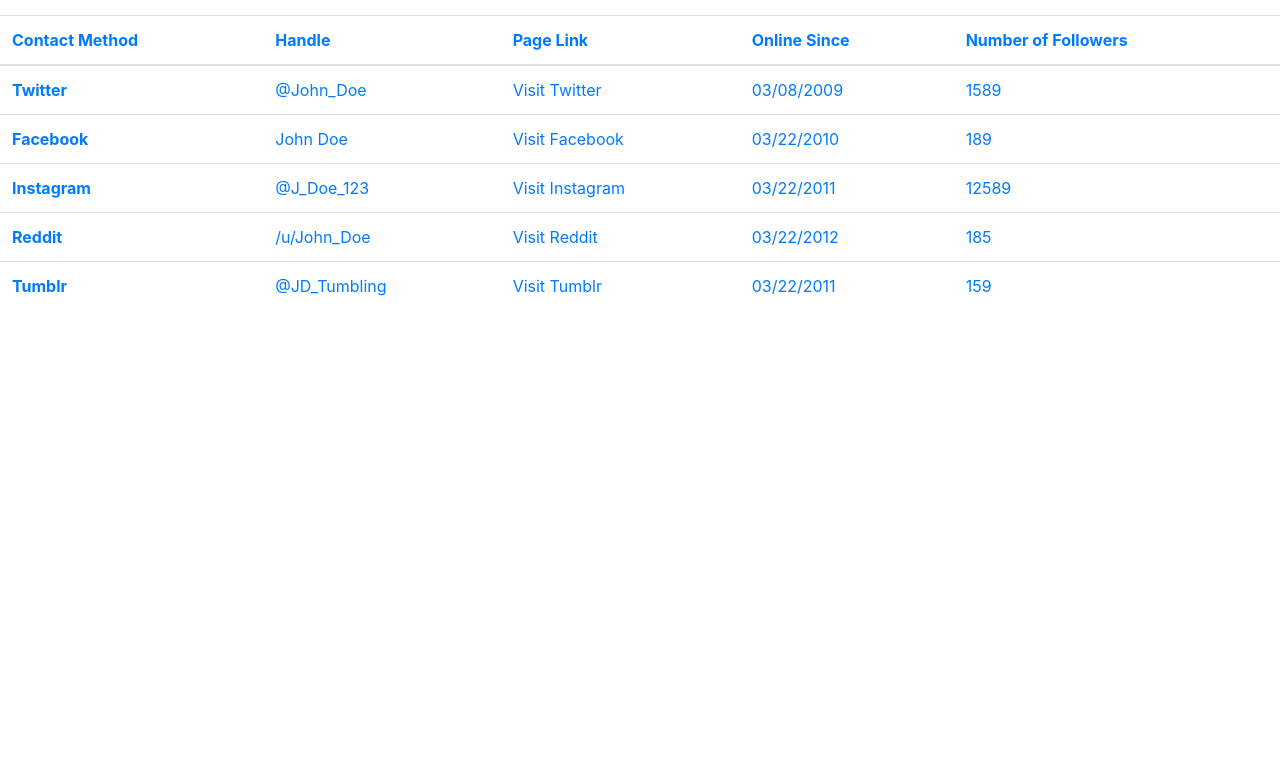
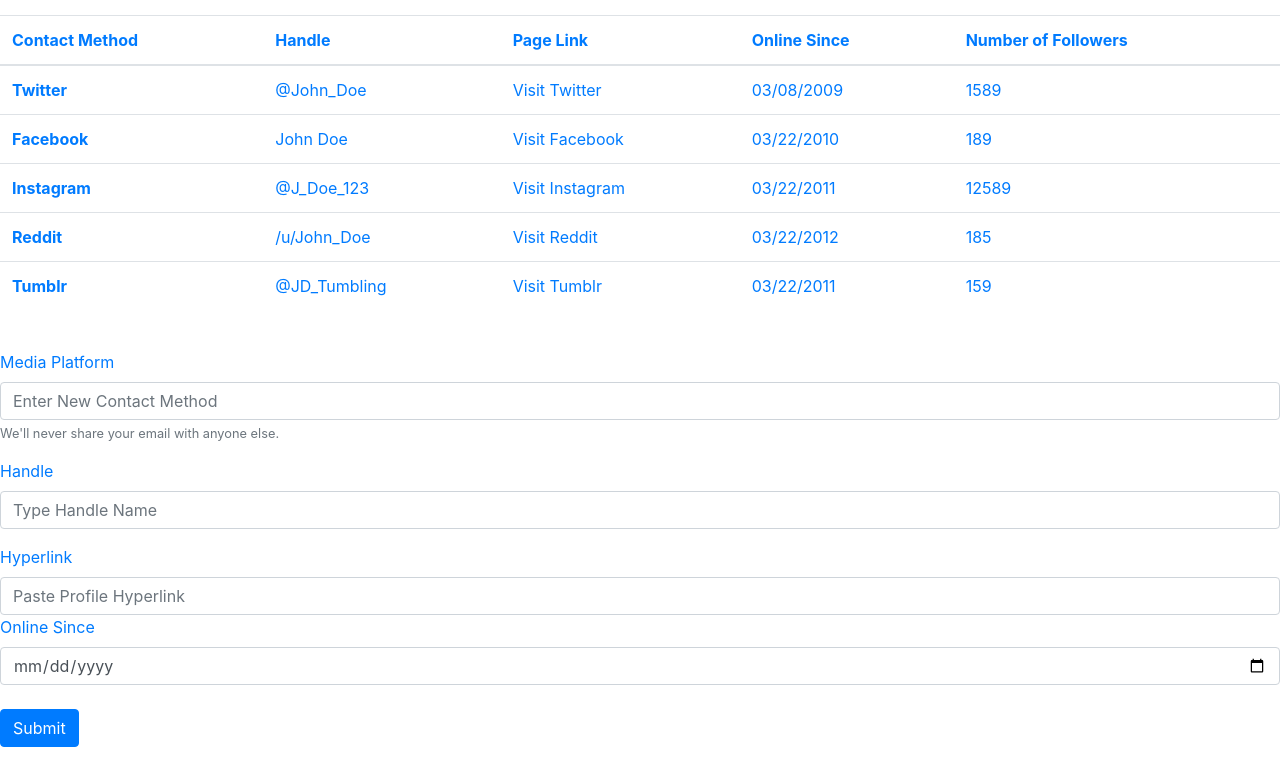
Before and after one commit to dangetz/DS-HW1, a plain HTML site: page contact_me.html in a window 1280 px wide. Shown: the part 109-872 px from the top of the page. Before the commit the page ends 800 px from the top, so only its background shows below. Drawn offline with nearby package versions, Linux system fonts and the light colour scheme.

Commit message:
Added form to contact page

```diff
--- a/contact_me.html
+++ b/contact_me.html
@@ -91,3 +91,26 @@
     </tr>
   </tbody>
 </table>
+
+<br>
+
+<form>
+  <div class="form-group">
+    <label for="exampleInputEmail1">Media Platform</label>
+    <input type="text" class="form-control" id="exampleInputEmail1" aria-describedby="emailHelp" placeholder="Enter New Contact Method">
+    <small id="emailHelp" class="form-text text-muted">We'll never share your email with anyone else.</small>
+  </div>
+  <div class="form-group">
+    <label for="exampleInputPassword1">Handle</label>
+    <input type="ur" class="form-control" id="exampleInputPassword1" placeholder="Type Handle Name">
+  </div>
+  <div class="form-group">
+    <label> Hyperlink</label>
+    <input type="url" class="form-control" placeholder="Paste Profile Hyperlink">
+
+  <div class="form-group">
+    <label> Online Since </label>
+    <input type="date" class="form-control"> <br>
+
+  <button type="submit" class="btn btn-primary">Submit</button>
+</form>
```
